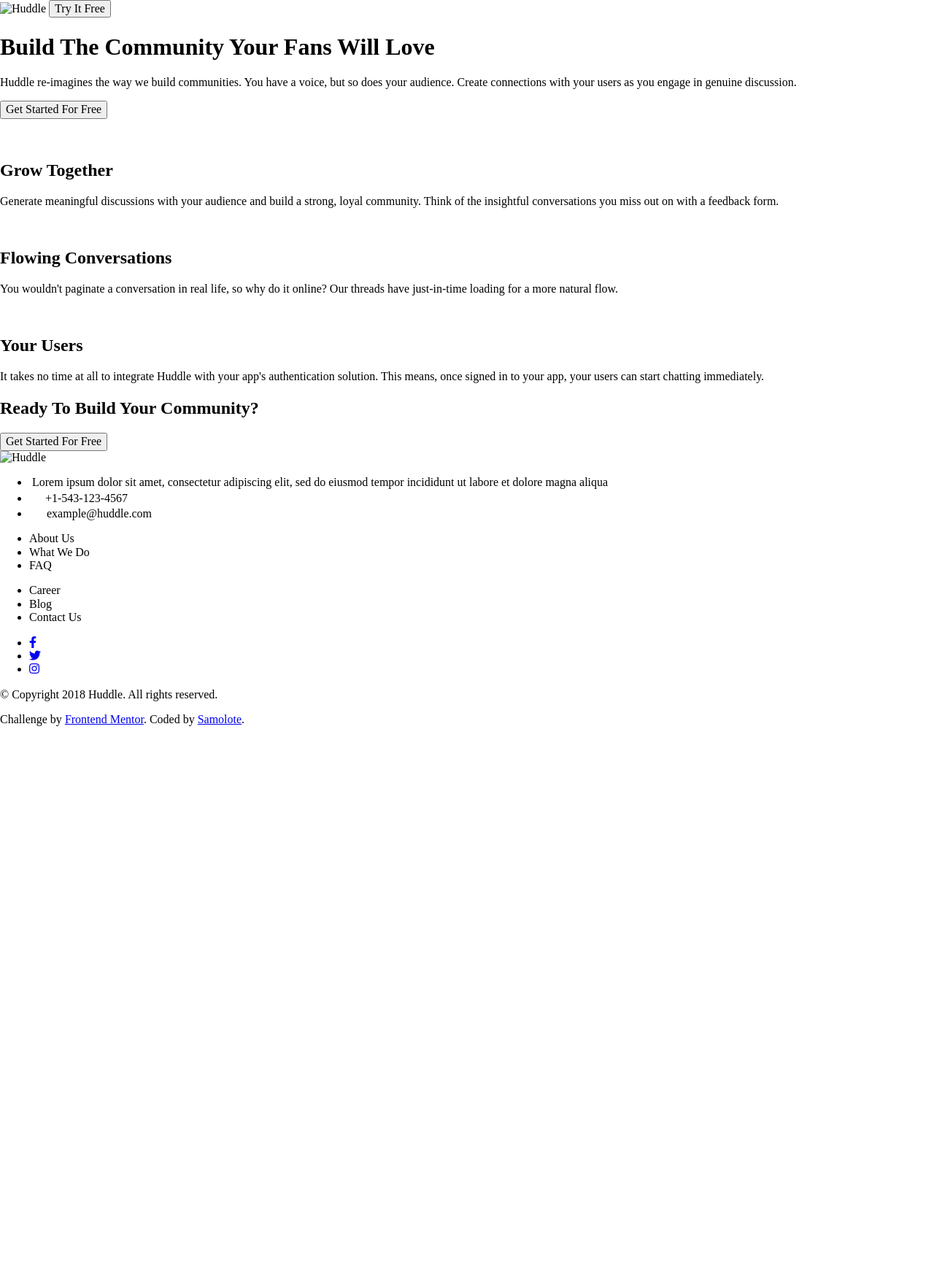
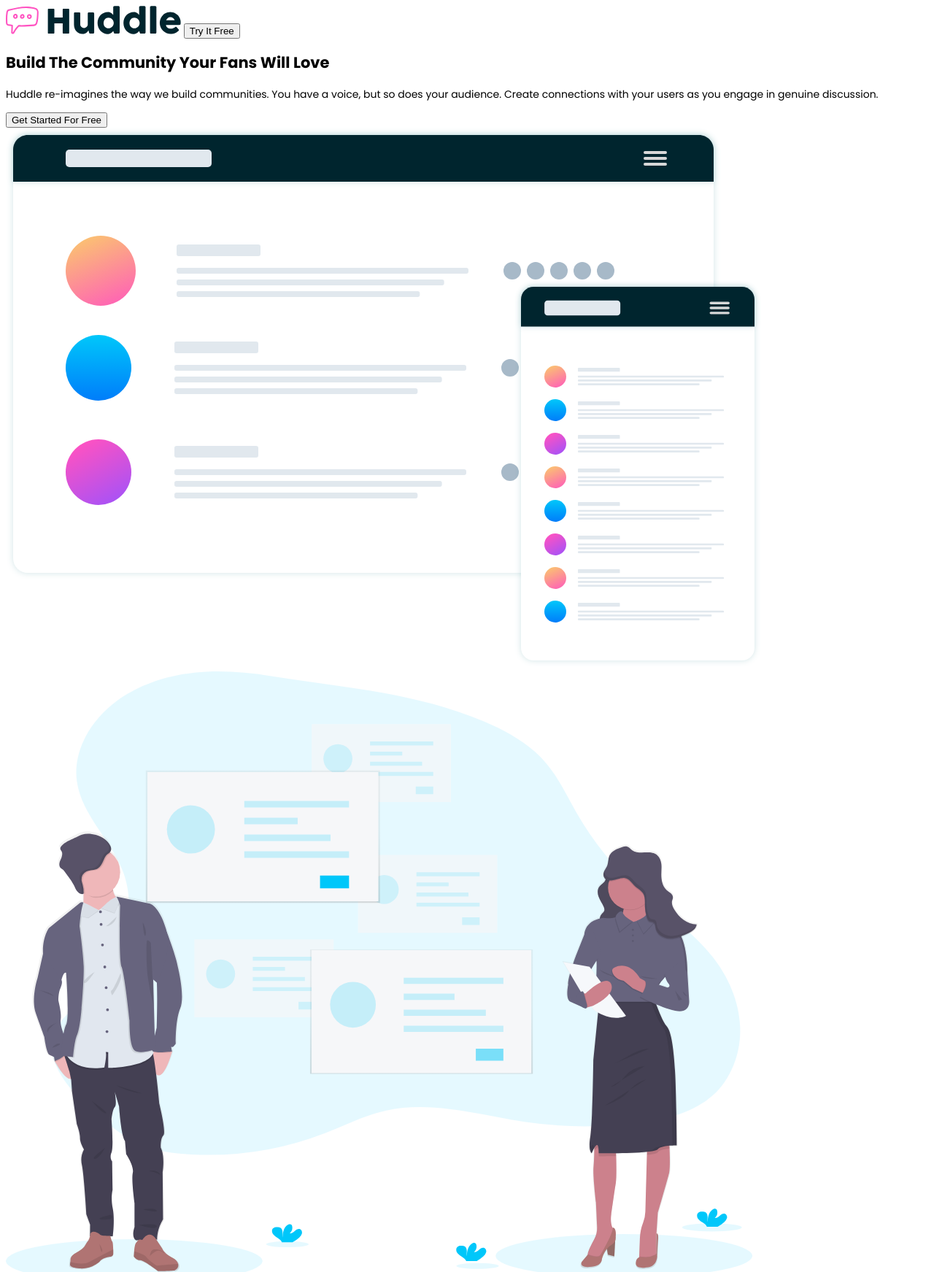
Before and after one commit to celfro/huddle-landing-page, a plain HTML site: page index.html in a window 1280 px wide. Shown: the top 1743 px of the page at 73% size. Before the commit the page ends 1011 px from the top, so only its background shows below. Drawn offline with nearby package versions, Linux system fonts and the light colour scheme; files whose address does not match are found by name.

Commit message:
html added images

```diff
--- a/index.html
+++ b/index.html
@@ -3,18 +3,17 @@
 <head>
   <meta charset="UTF-8">
   <meta name="viewport" content="width=device-width, initial-scale=1.0">
-  <link rel="icon" type="image/png" sizes="32x32" href="./assets/images/favicon-32x32.png">
+  <link rel="icon" type="image/png" sizes="32x32" href="images/favicon-32x32.png">
   <title>Frontend Mentor | Huddle landing page with alternating feature blocks</title>
   <link rel="stylesheet" href="https://fonts.googleapis.com/css2?family=Poppins:wght@400;600;700&display=swap">
   <link rel="stylesheet" href="https://cdnjs.cloudflare.com/ajax/libs/font-awesome/5.12.1/css/all.min.css">
-  <link rel="stylesheet" href="normalize.css">
-  <link rel="stylesheet" href="styles.css">
+  <link rel="stylesheet" href="style.css">
 </head>
 <body>
   <main class="main">
     <div class="hero">
       <div class="hero__top">
-        <img class="brand hero__brand" src="./assets/images/logo.svg" alt="Huddle">
+        <img class="brand hero__brand" src="images/logo.svg" alt="Huddle">
         <button class="button hero__top-button">Try It Free</button>
       </div>
       <div class="hero__flex-container">
@@ -30,12 +29,12 @@
             Get Started For Free
           </button>
         </section>
-        <img class="image hero__image" src="./assets/images/illustration-mockups.svg" alt="">
+        <img class="image hero__image" src="images/illustration-mockups.svg" alt="">
       </div>
     </div>
     <div class="cards">
       <div class="card">
-        <img class="image card__image" src="./assets/images/illustration-grow-together.svg" alt="">
+        <img class="image card__image" src="images/illustration-grow-together.svg" alt="">
         <section class="card__text-content">
           <h2 class="heading card__heading">
             Grow Together
@@ -47,7 +46,7 @@
         </section>
       </div>
       <div class="card">
-        <img class="image card__image" src="./assets/images/illustration-flowing-conversation.svg" alt="">
+        <img class="image card__image" src="images/illustration-flowing-conversation.svg" alt="">
         <section class="card__text-content">
           <h2 class="heading card__heading">
             Flowing Conversations
@@ -59,7 +58,7 @@
         </section>
       </div>
       <div class="card">
-        <img class="image card__image" src="./assets/images/illustration-your-users.svg" alt="">
+        <img class="image card__image" src="images/illustration-your-users.svg" alt="">
         <section class="card__text-content">
           <h2 class="heading card__heading">
             Your Users
@@ -82,11 +81,11 @@
   </main>
   <footer class="footer">
     <div class="footer__brand-container">
-      <img class="brand footer__brand" src="./assets/images/logo.svg" alt="Huddle">
+      <img class="brand footer__brand" src="images/logo.svg" alt="Huddle">
     </div>
     <ul class="footer__list list--contact">
       <li class="footer__item item--contact">
-        <img class="footer__icon" src="./assets/images/icon-location.svg" alt="">
+        <img class="footer__icon" src="images/icon-location.svg" alt="">
         Lorem ipsum dolor sit amet, consectetur adipiscing elit, sed do eiusmod tempor
         incididunt ut labore et dolore magna aliqua
       </li>
```
